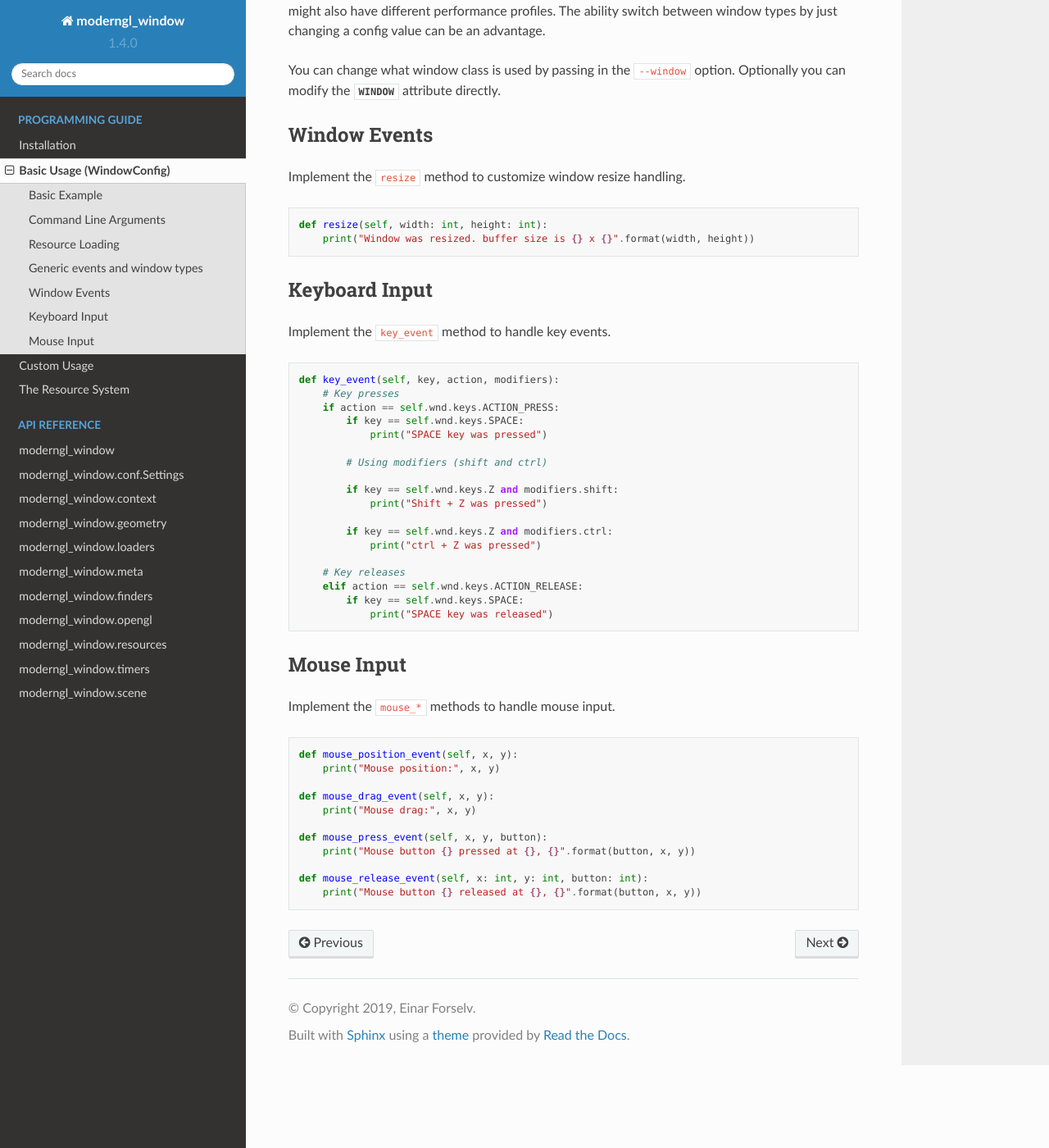
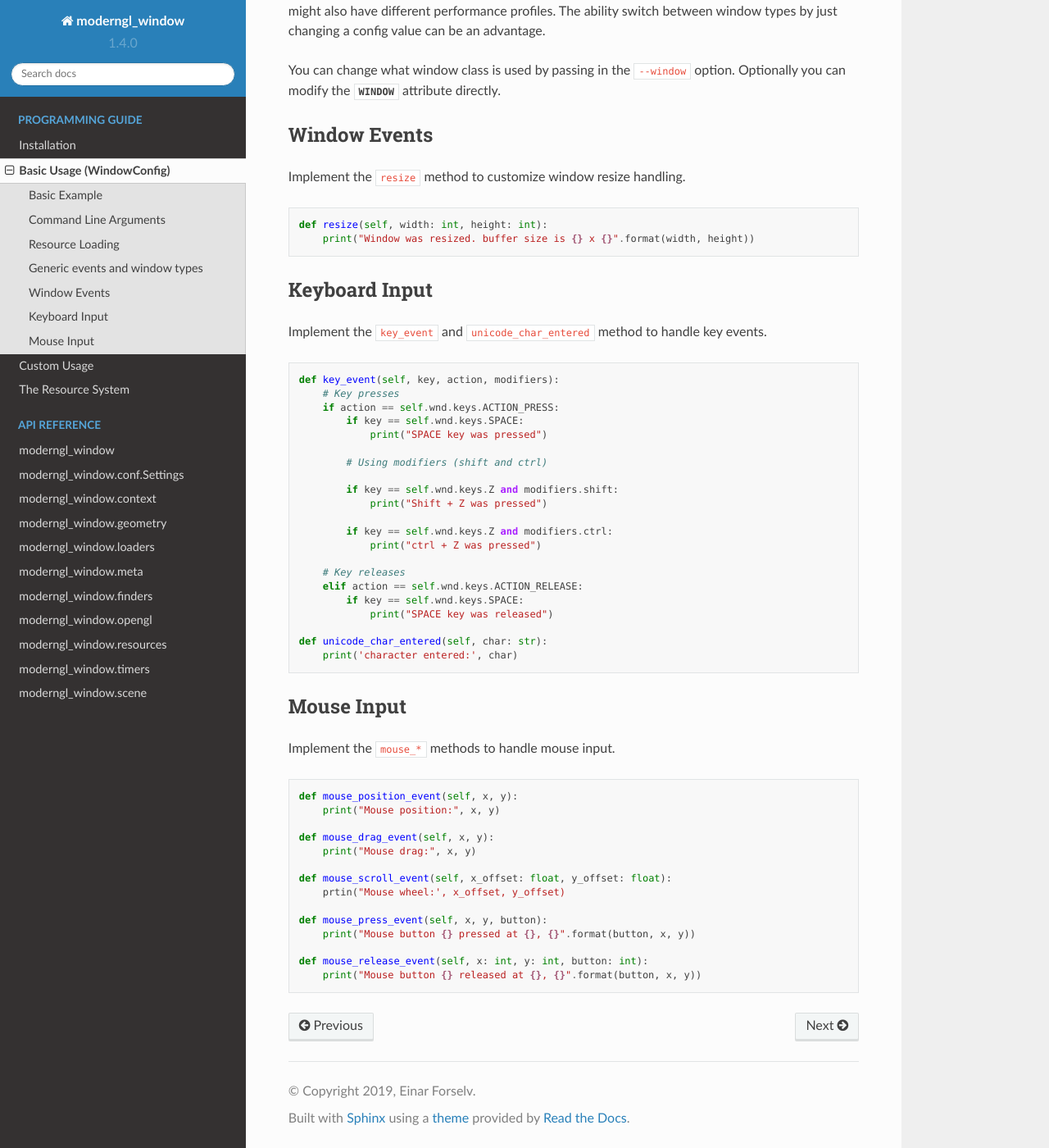
Before and after one commit to moderngl/moderngl-window, a Sphinx documentation site: the page built from docs/guide/basic_usage.rst, in a window 1280 px wide and 1400 px high, scrolled down 2172 px. Shown: the whole window at 82% size. Built offline with Sphinx 7.4.7 and the Read the Docs theme 2.0.0, drawn with Linux system fonts in a browser that asks for light colours.

Commit message:
basic usage: Missing events

```diff
--- a/docs/guide/basic_usage.rst
+++ b/docs/guide/basic_usage.rst
@@ -129,7 +129,8 @@ Implement the ``resize`` method to customize window resize handling.
 Keyboard Input
 --------------
 
-Implement the ``key_event`` method to handle key events.
+Implement the ``key_event`` and ``unicode_char_entered`` method to handle
+key events.
 
 .. code:: python
 
@@ -152,6 +153,10 @@ Implement the ``key_event`` method to handle key events.
             if key == self.wnd.keys.SPACE:
                 print("SPACE key was released")
 
+    def unicode_char_entered(self, char: str):
+        print('character entered:', char)
+
+
 Mouse Input
 -----------
 
@@ -165,6 +170,9 @@ Implement the ``mouse_*`` methods to handle mouse input.
     def mouse_drag_event(self, x, y):
         print("Mouse drag:", x, y)
 
+    def mouse_scroll_event(self, x_offset: float, y_offset: float):
+        prtin("Mouse wheel:', x_offset, y_offset)
+
     def mouse_press_event(self, x, y, button):
         print("Mouse button {} pressed at {}, {}".format(button, x, y))
 
```
